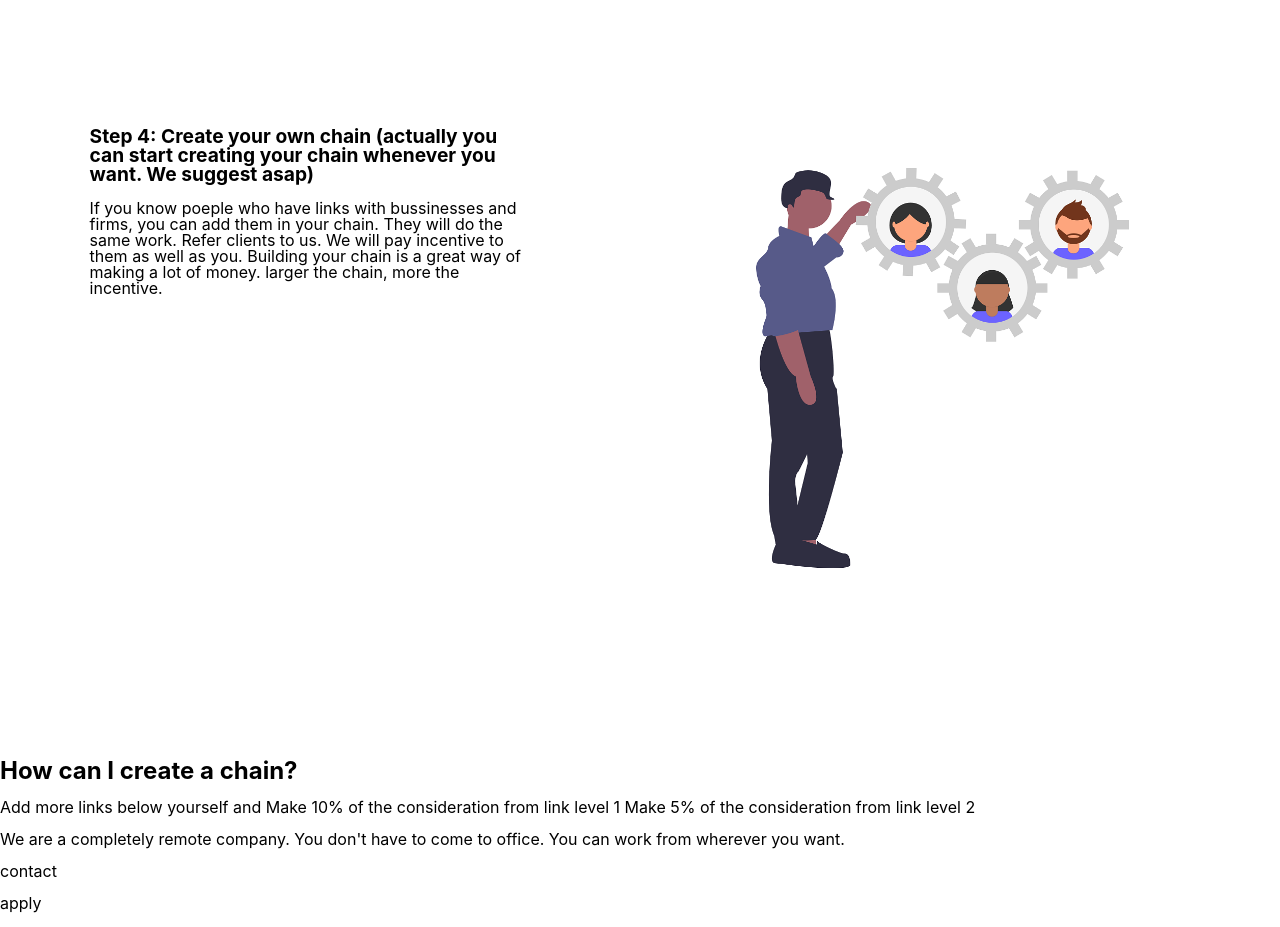
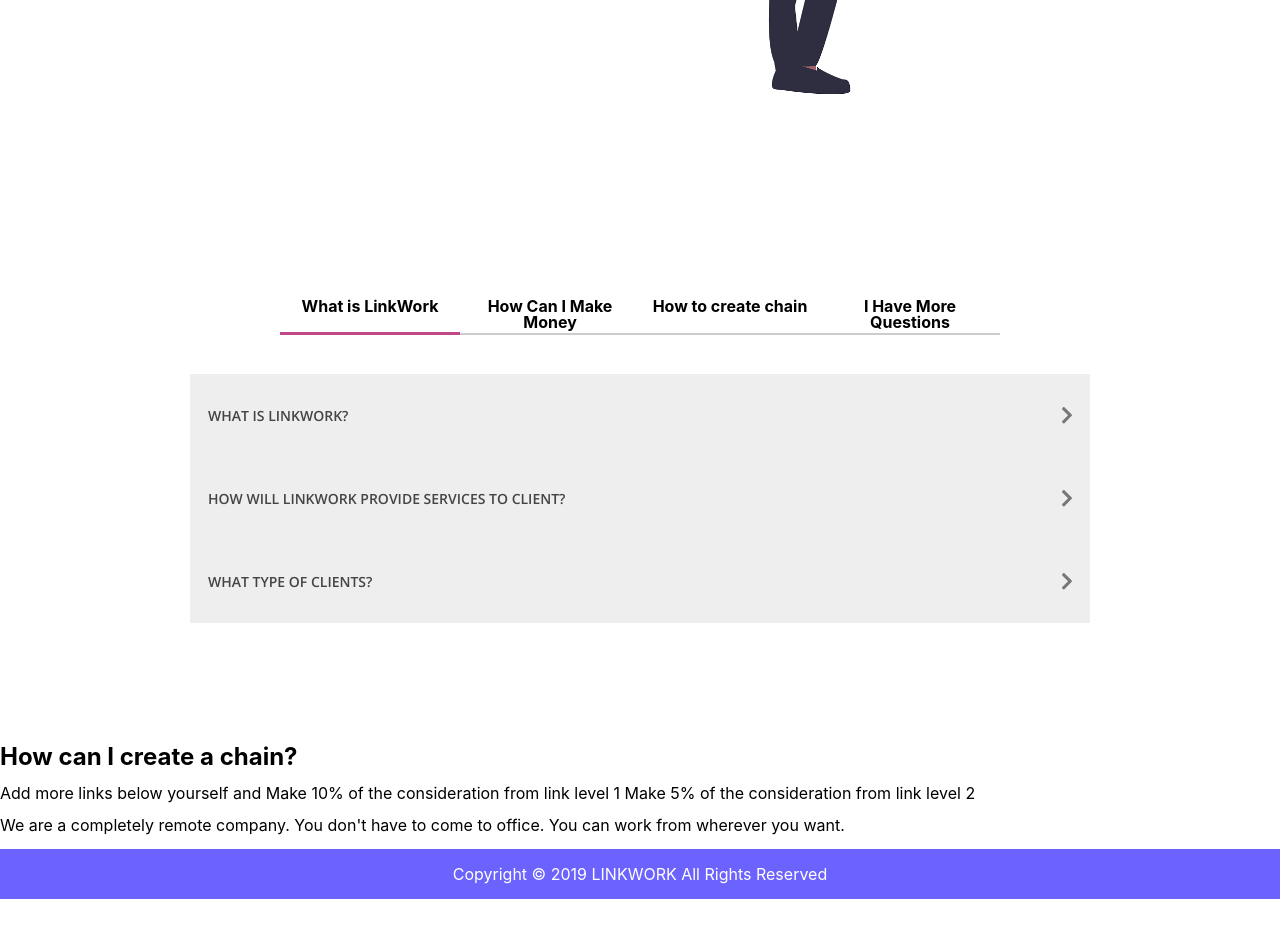
Before and after one commit to Anubhav311/lw_frontend, a React (Create React App) app: page / in a window 1280 px wide. Shown: the part 2620-3547 px from the top of the page. After the commit the page ends 3519 px from the top, so only its background shows below. Built offline with nearby package versions, Linux system fonts and the light colour scheme.

Commit message:
first iteration of footer

```diff
--- a/src/App.css
+++ b/src/App.css
@@ -1,3 +1,4 @@
+
 
 /*Navigation bar*/
 .navbar {
@@ -94,3 +95,16 @@
 .reverse {
     flex-direction: row-reverse;
 }
+
+/* Footer */
+footer {
+    background-color: #6C63FF;
+    font-size: 1rem;
+    margin: 0;
+    height: 50px;
+    color: white;
+    /* font-weight: bold; */
+    display: flex;
+    justify-content: center;
+    align-items: center;
+}
--- a/src/App.js
+++ b/src/App.js
@@ -42,6 +42,39 @@
           <p>HOW MUCH MONEY CAN I MAKE: If you work alone you will make minimum 50,000. If you create your chain of people, there's no limit on the amounnt of money you can make. Maximum depends on your performance.</p>
           <p>HOW CAN I PASS THE INTERVIEW: If you have links and work with businessmen, there's a good chance you will be accepted. If you have experience of dealing with people. If your job includes dealing with clients. If you have worked in B2B industry.</p>
         </div>
+
+        <section className="steps">
+          <h3>Here's how you can do it</h3>
+          <div className="step reverse">
+            <div className="step-text">
+              <h2>Step 1: Clear interview and get accepted</h2>
+              <p>Apply for an interview, do the interview and if you are accepted you can start right away.</p>
+            </div>
+            <img style={{width: "45%"}} src={interview_img} alt="interview image"/>
+          </div>
+          <div className="step">
+          <div className="step-text">
+              <h2>Step 2: Give referrals</h2>
+              <p>Once you are accepted, all you have to do is just keep you eyes and ears open. Whenever you find someone who needs legal and financial services, you just tell them that you know us and we can provide them the services they need.</p>
+            </div>
+            <img style={{width: "45%"}} src={refer_img} alt="refer image"/>
+          </div>
+          <div className="step reverse">
+          <div className="step-text">
+              <h2>Step 3: get incentives in your bank</h2>
+              <p>We will contact the client. We will meet the client and if client agrees to give us the work we will do the work and raise the bill. Once client pays the bill, you will get your incentive.</p>
+            </div>
+            <img style={{width: "45%"}} src={incentive_img} alt="incentive image"/>
+          </div>
+          <div className="step">
+          <div className="step-text">
+              <h2>Step 4: Create your own chain (actually you can start creating your chain whenever you want. We suggest asap)</h2>
+              <p>If you know poeple who have links with bussinesses and firms, you can add them in your chain. They will do the same work. Refer clients to us. We will pay incentive to them as well as you. Building your chain is a great way of making a lot of money. larger the chain, more the incentive.</p>
+            </div>
+            <img style={{width: "45%"}} src={chain_img} alt="chain image"/>
+          </div>
+        </section>
+
         <Tabs className="tabs">
           <div label="What is LinkWork">
             <Accordion
@@ -91,37 +124,6 @@
           </div>
           <div label="I Have More Questions"> Apply to LinkWork and we will contact you </div>
         </Tabs>
-        <section className="steps">
-          <h3>Here's how you can do it</h3>
-          <div className="step reverse">
-            <div className="step-text">
-              <h2>Step 1: Clear interview and get accepted</h2>
-              <p>Apply for an interview, do the interview and if you are accepted you can start right away.</p>
-            </div>
-            <img style={{width: "45%"}} src={interview_img} alt="interview image"/>
-          </div>
-          <div className="step">
-          <div className="step-text">
-              <h2>Step 2: Give referrals</h2>
-              <p>Once you are accepted, all you have to do is just keep you eyes and ears open. Whenever you find someone who needs legal and financial services, you just tell them that you know us and we can provide them the services they need.</p>
-            </div>
-            <img style={{width: "45%"}} src={refer_img} alt="refer image"/>
-          </div>
-          <div className="step reverse">
-          <div className="step-text">
-              <h2>Step 3: get incentives in your bank</h2>
-              <p>We will contact the client. We will meet the client and if client agrees to give us the work we will do the work and raise the bill. Once client pays the bill, you will get your incentive.</p>
-            </div>
-            <img style={{width: "45%"}} src={incentive_img} alt="incentive image"/>
-          </div>
-          <div className="step">
-          <div className="step-text">
-              <h2>Step 4: Create your own chain (actually you can start creating your chain whenever you want. We suggest asap)</h2>
-              <p>If you know poeple who have links with bussinesses and firms, you can add them in your chain. They will do the same work. Refer clients to us. We will pay incentive to them as well as you. Building your chain is a great way of making a lot of money. larger the chain, more the incentive.</p>
-            </div>
-            <img style={{width: "45%"}} src={chain_img} alt="chain image"/>
-          </div>
-        </section>
         <section>
           <h2>How can I create a chain?</h2>
           <p>Add more links below yourself and Make 10% of the consideration from link level 1 Make 5% of the consideration from link level 2</p>
@@ -131,8 +133,7 @@
           <p>We are a completely remote company. You don't have to come to office. You can work from wherever you want.</p>
         </section>
         <footer>
-          <p>contact</p>
-          <p>apply</p>
+          <p>Copyright &copy; 2019 LINKWORK All Rights Reserved</p>
         </footer>
     </div>
   );
```
